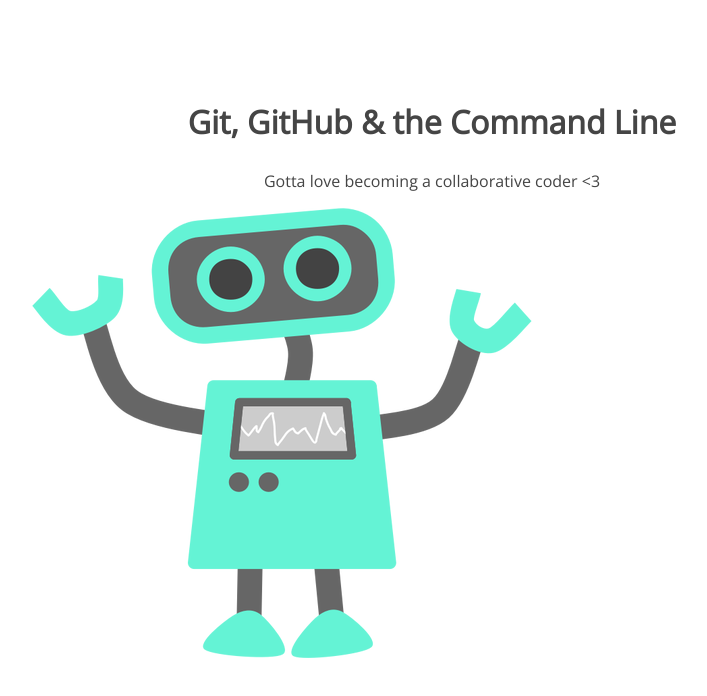
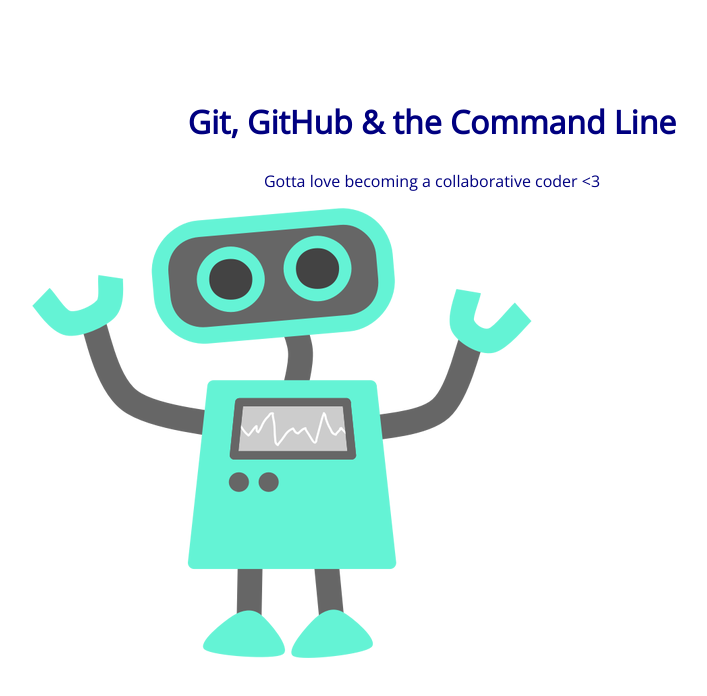
Before and after one commit to seshathawk/105-project, a plain HTML site: page index.html in a window 1280 px wide. Shown: the whole page, without its empty margins (208-915 px from the left). Drawn offline with nearby package versions, Linux system fonts and the light colour scheme.

Commit message:
updated css file

```diff
--- a/css/style.css
+++ b/css/style.css
@@ -5,7 +5,7 @@ section {
 section h1,
 section p {
 	text-align: center;
-	color: #454545;
+	color: #000080;
 }
 section h1 {
 	font: 32px 'Open Sans';
```
